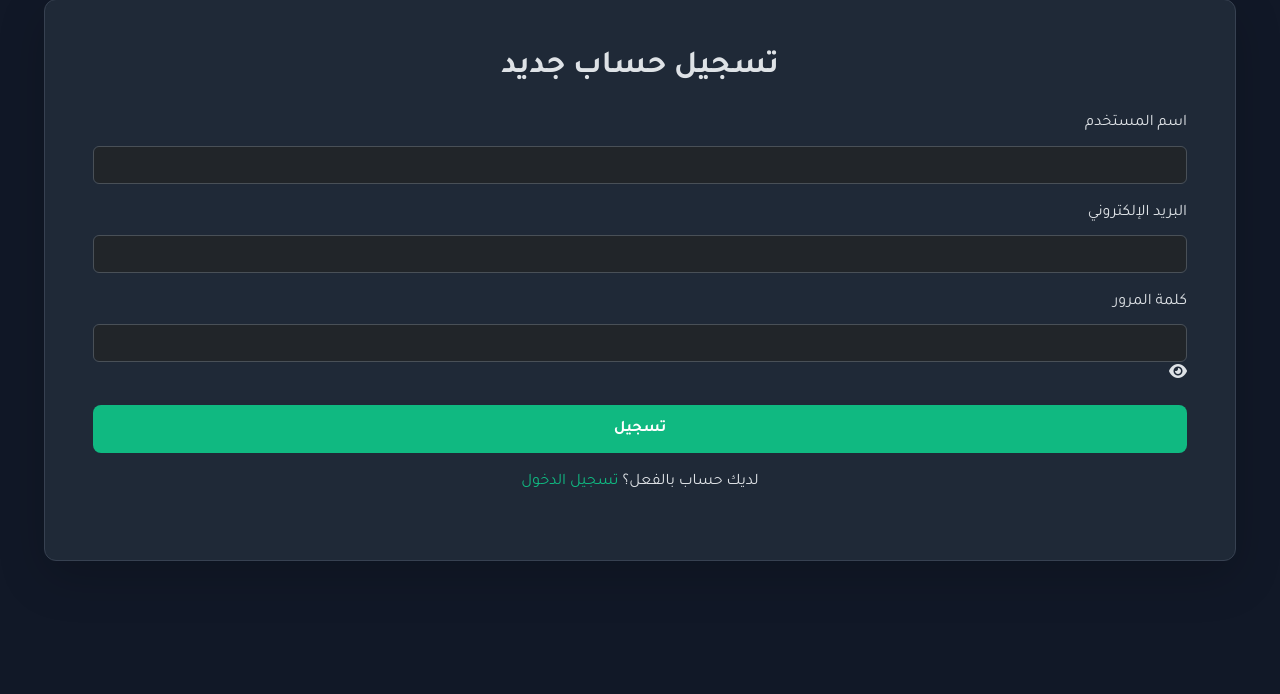
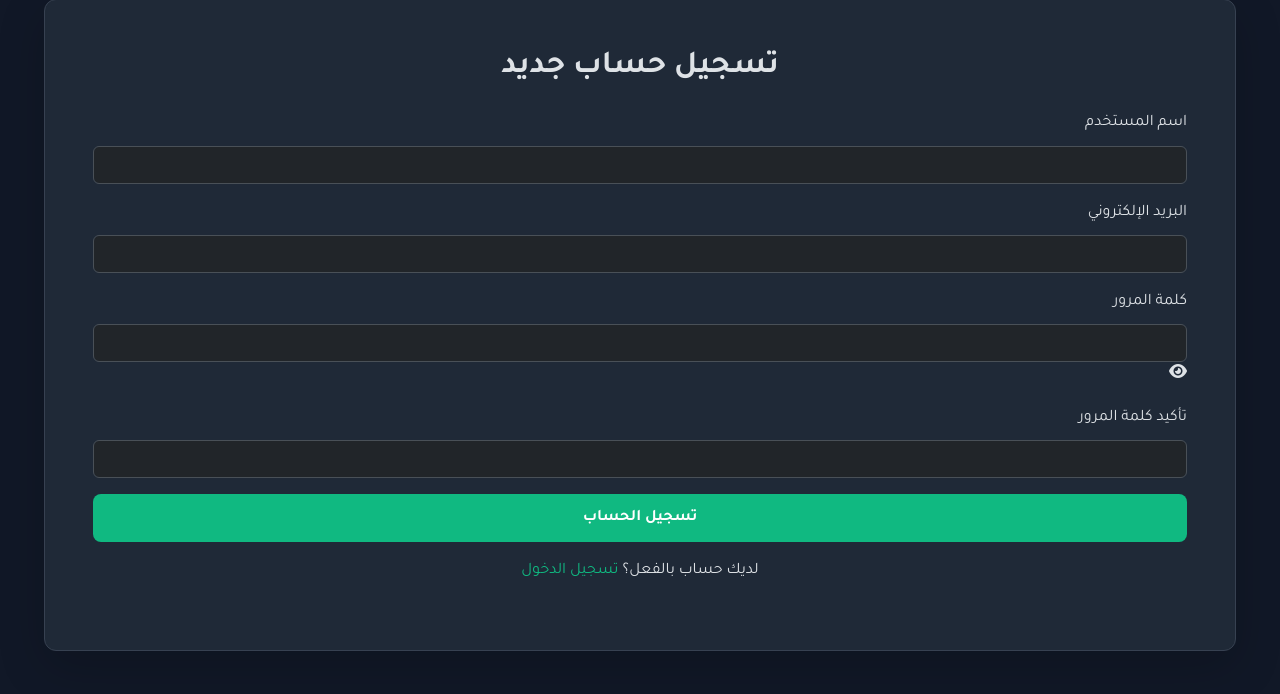
Before and after one commit to ahmedelsawy0003/SawaednaCostApp, a Flask app: page /register in a window 1280 px wide. Shown: the part 106-800 px from the top of the page. Run offline with Flask 3, Linux system fonts and the light colour scheme.

Commit message:
contractors39

```diff
--- a/app/forms.py
+++ b/app/forms.py
@@ -1,9 +1,43 @@
 from flask_wtf import FlaskForm
 from wtforms import StringField, PasswordField, SubmitField
-from wtforms.validators import DataRequired
+from wtforms.validators import DataRequired, Email, EqualTo, Length, ValidationError
+from app.models.user import User # نحتاج لاستيراد نموذج المستخدم للتحقق من وجوده
 
 class LoginForm(FlaskForm):
     """نموذج تسجيل الدخول."""
     username = StringField('اسم المستخدم', validators=[DataRequired(message="هذا الحقل مطلوب.")])
     password = PasswordField('كلمة المرور', validators=[DataRequired(message="هذا الحقل مطلوب.")])
     submit = SubmitField('تسجيل الدخول')
+
+# --- START: إضافة نموذج التسجيل الجديد ---
+class RegisterForm(FlaskForm):
+    """نموذج تسجيل مستخدم جديد."""
+    username = StringField('اسم المستخدم', validators=[
+        DataRequired(message="اسم المستخدم مطلوب."),
+        Length(min=4, max=25, message="يجب أن يكون اسم المستخدم بين 4 و 25 حرفاً.")
+    ])
+    email = StringField('البريد الإلكتروني', validators=[
+        DataRequired(message="البريد الإلكتروني مطلوب."),
+        Email(message="البريد الإلكتروني غير صالح.")
+    ])
+    password = PasswordField('كلمة المرور', validators=[
+        DataRequired(message="كلمة المرور مطلوبة."),
+        Length(min=6, message="يجب أن تكون كلمة المرور 6 أحرف على الأقل.")
+    ])
+    confirm_password = PasswordField('تأكيد كلمة المرور', validators=[
+        DataRequired(message="تأكيد كلمة المرور مطلوب."),
+        EqualTo('password', message='كلمتا المرور غير متطابقتين.')
+    ])
+    submit = SubmitField('تسجيل الحساب')
+
+    # دوال التحقق المخصصة
+    def validate_username(self, username):
+        user = User.query.filter_by(username=username.data).first()
+        if user:
+            raise ValidationError('اسم المستخدم هذا موجود بالفعل. الرجاء اختيار اسم آخر.')
+
+    def validate_email(self, email):
+        user = User.query.filter_by(email=email.data).first()
+        if user:
+            raise ValidationError('البريد الإلكتروني هذا مسجل بالفعل. الرجاء استخدام بريد آخر.')
+# --- END: إضافة نموذج التسجيل الجديد ---
--- a/app/routes/auth_routes.py
+++ b/app/routes/auth_routes.py
@@ -3,25 +3,21 @@ from flask_login import login_user, logout_user, login_required, current_user
 from app.models.user import User
 from app.models.project import Project
 from app.extensions import db
-# --- START: إضافة استيراد النموذج ---
-from app.forms import LoginForm
-# --- END: إضافة استيراد النموذج ---
+# --- START: إضافة استيراد النموذج الجديد ---
+from app.forms import LoginForm, RegisterForm
+# --- END: إضافة استيراد النموذج الجديد ---
 
 auth_bp = Blueprint("auth", __name__)
 
-# ... (كل الدوال الأخرى تبقى كما هي) ...
 
-# --- START: تعديل دالة تسجيل الدخول ---
 @auth_bp.route("/login", methods=["GET", "POST"])
 def login():
     if current_user.is_authenticated:
         return redirect(url_for("project.get_projects"))
 
-    form = LoginForm() # 1. إنشاء نسخة من النموذج
+    form = LoginForm()
 
-    # 2. التحقق من أن النموذج تم إرساله وصالح
     if form.validate_on_submit():
-        # 3. الوصول إلى البيانات من النموذج
         username = form.username.data
         password = form.password.data
 
@@ -34,32 +30,30 @@ def login():
         else:
             flash("اسم المستخدم أو كلمة المرور غير صحيحة.", "danger")
 
-    # 4. تمرير النموذج إلى القالب
     return render_template("auth/login.html", form=form)
-# --- END: تعديل دالة تسجيل الدخول ---
 
 
+# --- START: تعديل دالة التسجيل ---
 @auth_bp.route("/register", methods=["GET", "POST"])
 def register():
     if current_user.is_authenticated:
         return redirect(url_for("project.get_projects"))
-    if request.method == "POST":
-        username = request.form["username"]
-        email = request.form["email"]
-        password = request.form["password"]
 
-        if User.query.filter_by(username=username).first():
-            flash("اسم المستخدم موجود بالفعل.", "danger")
-        elif User.query.filter_by(email=email).first():
-            flash("البريد الإلكتروني موجود بالفعل.", "danger")
-        else:
-            new_user = User(username=username, email=email)
-            new_user.set_password(password)
-            db.session.add(new_user)
-            db.session.commit()
-            flash("تم إنشاء الحساب بنجاح! يمكنك الآن تسجيل الدخول.", "success")
-            return redirect(url_for("auth.login"))
-    return render_template("auth/register.html")
+    form = RegisterForm() # 1. إنشاء نسخة من النموذج
+
+    if form.validate_on_submit(): # 2. التحقق من صحة النموذج عند الإرسال
+        # 3. إنشاء مستخدم جديد من بيانات النموذج
+        new_user = User(username=form.username.data, email=form.email.data)
+        new_user.set_password(form.password.data)
+        db.session.add(new_user)
+        db.session.commit()
+        flash("تم إنشاء الحساب بنجاح! يمكنك الآن تسجيل الدخول.", "success")
+        return redirect(url_for("auth.login"))
+
+    # 4. تمرير النموذج إلى القالب
+    return render_template("auth/register.html", form=form)
+# --- END: تعديل دالة التسجيل ---
+
 
 @auth_bp.route("/logout")
 @login_required
@@ -67,6 +61,8 @@ def logout():
     logout_user()
     flash("تم تسجيل الخروج بنجاح.", "info")
     return redirect(url_for("auth.login"))
+
+# ... (باقي الدوال تبقى كما هي) ...
 
 @auth_bp.route("/profile")
 @login_required
@@ -77,7 +73,7 @@ def profile():
 @login_required
 def admin_dashboard():
     if current_user.role != 'admin':
-        abort(403)
+        abort(43)
     users = User.query.all()
     return render_template("admin/dashboard.html", users=users)
 
--- a/templates/auth/register.html
+++ b/templates/auth/register.html
@@ -7,25 +7,50 @@
     <div class="card auth-card shadow-lg p-4">
         <div class="card-body">
             <h2 class="card-title text-center mb-4">تسجيل حساب جديد</h2>
-            <form method="POST">
+
+            {# --- START: تعديل النموذج --- #}
+            <form method="POST" novalidate>
+                {{ form.hidden_tag() }}
+
                 <div class="mb-3">
-                    <label for="username" class="form-label">اسم المستخدم</label>
-                    <input type="text" class="form-control" id="username" name="username" required>
-                </div>
-                <div class="mb-3">
-                    <label for="email" class="form-label">البريد الإلكتروني</label>
-                    <input type="email" class="form-control" id="email" name="email" required>
+                    {{ form.username.label(class="form-label") }}
+                    {{ form.username(class="form-control", id="username") }}
+                    {% for error in form.username.errors %}
+                        <div class="text-danger small mt-1">{{ error }}</div>
+                    {% endfor %}
                 </div>
 
                 <div class="mb-3">
-                    <label for="password" class="form-label">كلمة المرور</label>
+                    {{ form.email.label(class="form-label") }}
+                    {{ form.email(class="form-control", id="email") }}
+                    {% for error in form.email.errors %}
+                        <div class="text-danger small mt-1">{{ error }}</div>
+                    {% endfor %}
+                </div>
+
+                <div class="mb-3">
+                    {{ form.password.label(class="form-label") }}
                     <div class="password-container">
-                        <input type="password" class="form-control" id="password" name="password" required>
+                        {{ form.password(class="form-control", id="password") }}
                         <i class="fas fa-eye password-toggle-icon" id="togglePassword"></i>
                     </div>
+                     {% for error in form.password.errors %}
+                        <div class="text-danger small mt-1">{{ error }}</div>
+                    {% endfor %}
                 </div>
-                <button type="submit" class="btn btn-primary w-100">تسجيل</button>
+
+                <div class="mb-3">
+                    {{ form.confirm_password.label(class="form-label") }}
+                    {{ form.confirm_password(class="form-control", id="confirm_password") }}
+                    {% for error in form.confirm_password.errors %}
+                        <div class="text-danger small mt-1">{{ error }}</div>
+                    {% endfor %}
+                </div>
+
+                {{ form.submit(class="btn btn-primary w-100") }}
             </form>
+            {# --- END: تعديل النموذج --- #}
+
             <p class="text-center mt-3">
                 لديك حساب بالفعل؟ <a href="{{ url_for("auth.login") }}">تسجيل الدخول</a>
             </p>
```
